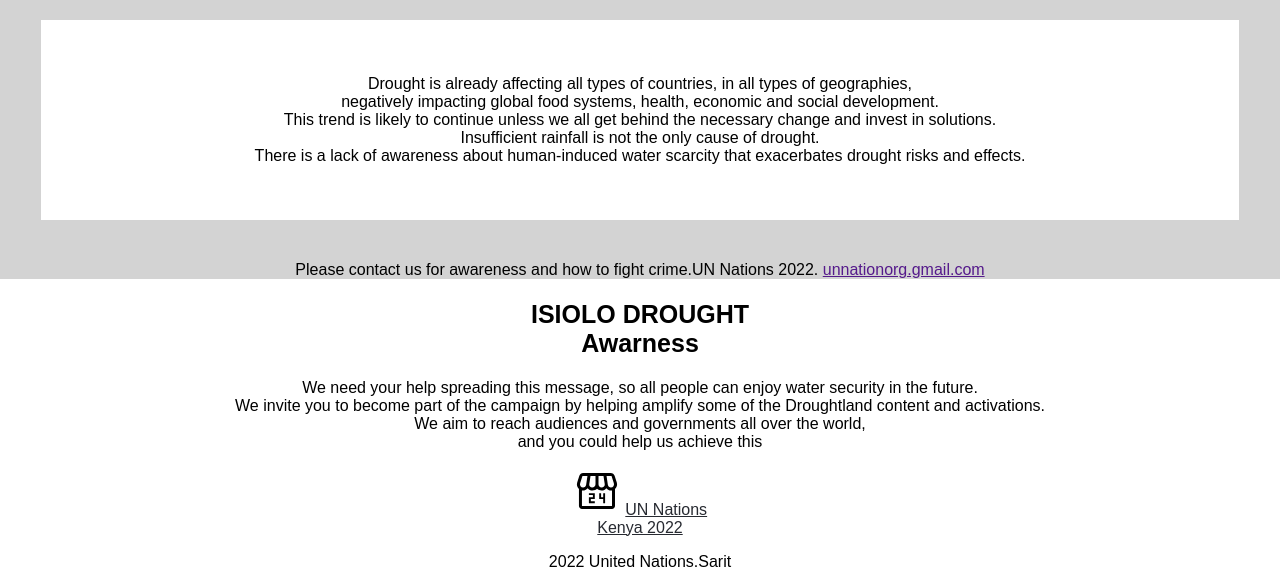
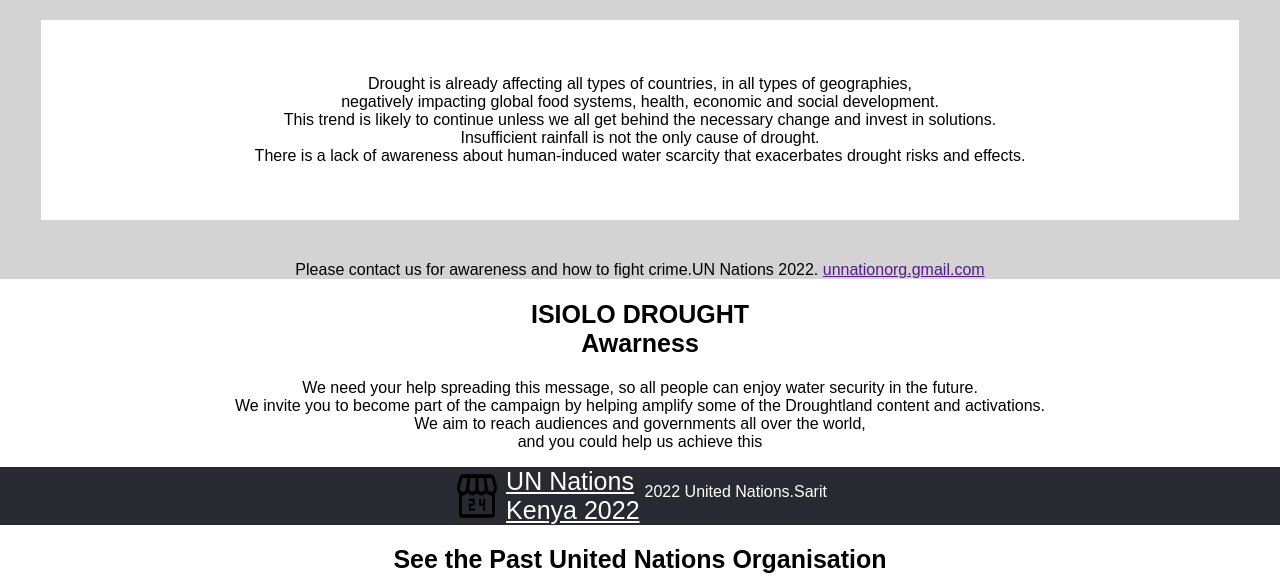
Before and after one commit to monicah79/capstone-1, a website: page homepage.html in a window 1280 px wide. Shown: the part 357-945 px from the top of the page. Drawn offline with Linux system fonts and the light colour scheme.

Commit message:
Update README.md file description,other required changes

```diff
--- a/homepage.html
+++ b/homepage.html
@@ -4,7 +4,7 @@
     <meta charset="UTF-8">
     <meta http-equiv="X-UA-Compatible" content="IE=edge">
     <meta name="viewport" content="width=device-width, initial-scale=1.0">
-    <title>Document</title>
+    <title>Capstone Project About </title>
     <link rel="stylesheet" href="style.css">
     <script src="https://kit.fontawesome.com/a6627283f4.js" crossorigin="anonymous"></script>
 </head>
@@ -77,13 +77,13 @@
         We invite you to become part of the campaign by helping amplify some of the Droughtland content and activations.<br>
          We aim to reach audiences and governments all over the world,<br>
         and you could help us achieve this</p>
-        <div class="lg-abt">
-            <div>
+        <!-- <div class="lg-at"> -->
+            <div class="f2-a">
                 <img src="Images/local.svg" alt="">
-                <a class="la-abt" href="">UN Nations<br> Kenya 2022 </a>
+                <a class="f2-ala" href="">UN Nations<br> Kenya 2022 </a>
+                <p class="f2-p">2022 United Nations.Sarit</p>
             </div>
-            <p>2022 United Nations.Sarit</p>
-        </div>
+        <!-- </div> -->
     </div>
 
   <div>
--- a/style.css
+++ b/style.css
@@ -217,6 +217,11 @@
     align-items: center;
     text-decoration: none;
     font-size: 15px;
+  }
+
+  .go {
+    text-decoration: none;
+    color: #272a31;
   }
 
   .btn {
@@ -615,6 +620,22 @@
     flex-direction: row;
   }
 
+  .f2-a {
+    background: #272a31;
+    display: flex;
+    justify-content: center;
+    gap: 5px;
+  }
+
+  .f2-ala {
+    color: #fff;
+    font-size: 25px;
+  }
+
+  .f2-p {
+    color: #fff;
+  }
+
   .lst-part {
     display: flex;
     justify-content: center;
```
Also changed, not shown: index.html (+1 -1 lines), README.md.
